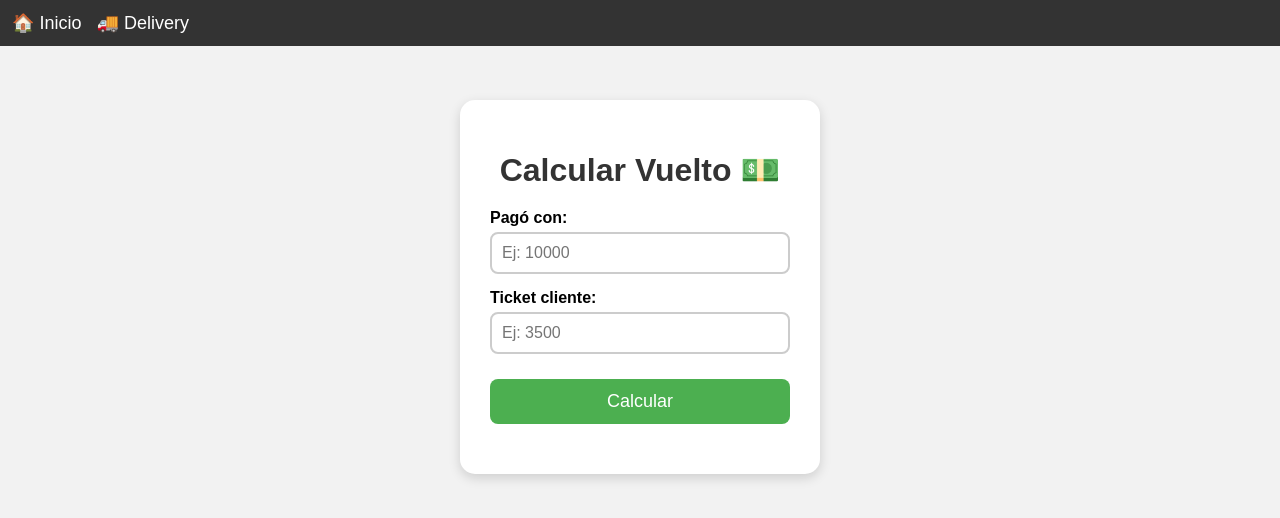
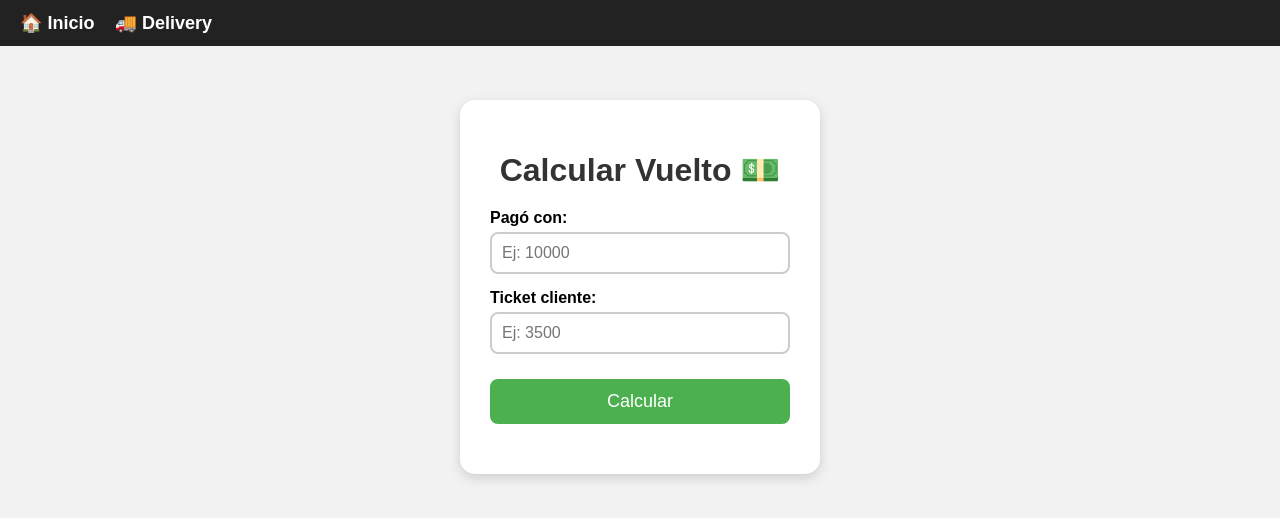
Before and after one commit to sch4ncr1c4/delivery-prueba, a plain HTML site: page index.html in a window 1280 px wide. Drawn offline with Linux system fonts and the light colour scheme.

Commit message:
Mensaje descriptivo de los cambios

```diff
--- a/styles.css
+++ b/styles.css
@@ -13,20 +13,21 @@ body {
 /* --- MENÚ SUPERIOR --- */
 .menu {
     width: 100%;
-    padding: 12px;
-    background: #333;
+    background: #222;
+    padding: 12px 20px;
     display: flex;
-    justify-content: flex-start;
-    gap: 15px;
+    gap: 20px;
     position: fixed;
     top: 0;
     left: 0;
+    z-index: 10;
 }
 
 .menu a {
     color: white;
     text-decoration: none;
     font-size: 18px;
+    font-weight: bold;
 }
 
 .menu a:hover {
```
